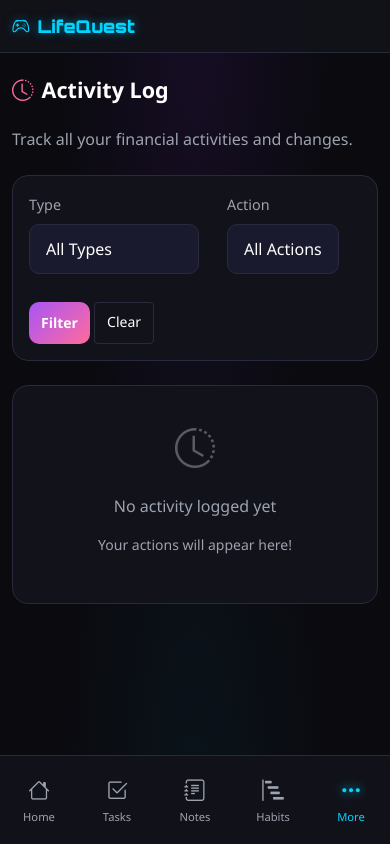
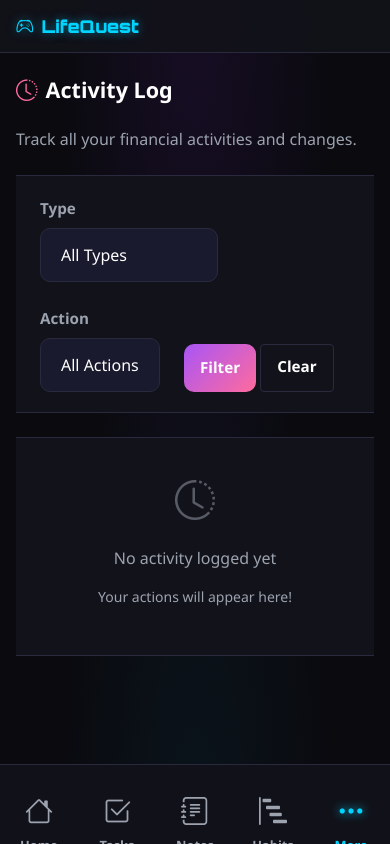
Before and after one commit to jayson-axia/budget, a Flask app: page /activity in a window 390 px wide. Run offline with Flask 3, Linux system fonts and the light colour scheme; the visitor is signed in with stand-in values (Sample User, id 1); data that the repository does not hold is empty.

Commit message:
Make app fully mobile responsive - edge-to-edge with larger buttons
CONTAINER & SPACING:
- Remove ALL side padding on mobile (true edge-to-edge layout)
- Cards now full-width with no rounded corners on mobile
- Table cards are edge-to-edge
- Remove Bootstrap grid side padding
- Flash messages are full-width

BUTTONS (MUCH BIGGER):
- Regular buttons: 52px height (was 46px)
- Small buttons: 48px (was 42px)
- Large buttons: 58px (was 52px)
- All buttons have larger font sizes and better padding

BOTTOM NAVIGATION:
- Increased height to 80px (was 70px)
- Icons enlarged to 1.75rem (was 1.35rem)
- Better padding and font weight
- More tappable and visible

FORMS:
- Input fields: 52px height (was 48px)
- Better padding and spacing
- Larger labels with font-weight

STAT BOXES & TEXT:
- Stat values: 1.6rem (was 1.4rem)
- Page headers: 1.6rem (was 1.5rem)
- Better padding throughout

MOBILE MORE MENU:
- Larger text (1.1rem)
- Bigger icons (1.5rem)
- Better spacing

Co-Authored-By: Claude Sonnet 4.5 <noreply@anthropic.com>

```diff
--- a/templates/base.html
+++ b/templates/base.html
@@ -413,10 +413,10 @@
         .bottom-nav a {
             flex: 1;
             text-align: center;
-            padding: 0.75rem 0.25rem;
+            padding: 1rem 0.25rem;
             color: var(--text-muted);
             text-decoration: none;
-            font-size: 0.7rem;
+            font-size: 0.75rem;
             transition: all 0.3s;
         }
 
@@ -429,15 +429,15 @@
         }
 
         .bottom-nav i {
-            font-size: 1.25rem;
+            font-size: 1.5rem;
             display: block;
-            margin-bottom: 2px;
+            margin-bottom: 4px;
         }
 
         @media (max-width: 991px) {
             .bottom-nav { display: flex; }
             .desktop-nav { display: none !important; }
-            body { padding-bottom: 70px; }
+            body { padding-bottom: 80px; }
         }
 
         /* Empty State */
@@ -573,40 +573,46 @@
 
         /* Mobile Responsive */
         @media (max-width: 767px) {
-            /* Container spacing */
+            /* Container spacing - full width on mobile */
             .container {
-                padding-left: 0.75rem;
-                padding-right: 0.75rem;
+                padding-left: 0;
+                padding-right: 0;
                 max-width: 100%;
+                margin: 0;
             }
 
             main.container {
-                padding-top: 1rem;
-                padding-bottom: 1rem;
+                padding: 1rem;
+            }
+
+            /* Navbar */
+            .navbar .container {
+                padding-left: 1rem;
+                padding-right: 1rem;
             }
 
             /* Stat boxes - better sizing for mobile */
             .stat-box {
-                padding: 1rem;
+                padding: 1.25rem;
             }
 
             .stat-box h3 {
-                font-size: 1.4rem;
+                font-size: 1.6rem;
             }
 
             .stat-label {
-                font-size: 0.8rem;
+                font-size: 0.85rem;
             }
 
             /* Page headers */
             .page-header-flex {
                 flex-direction: column;
                 align-items: flex-start !important;
-                gap: 0.75rem;
+                gap: 1rem;
             }
 
             .page-header-flex h1 {
-                font-size: 1.5rem;
+                font-size: 1.6rem;
             }
 
             .page-header-flex .d-flex {
@@ -617,58 +623,63 @@
                 flex: 1;
             }
 
-            /* Buttons - larger touch targets */
+            /* Buttons - MUCH larger touch targets */
             .btn {
-                min-height: 46px;
-                font-size: 0.95rem;
-                padding: 0.625rem 1rem;
+                min-height: 52px;
+                font-size: 1rem;
+                padding: 0.75rem 1.25rem;
+                font-weight: 600;
             }
 
             .btn-sm {
-                min-height: 42px;
-                min-width: 42px;
-                padding: 0.5rem 0.75rem;
-                font-size: 0.875rem;
+                min-height: 48px;
+                min-width: 48px;
+                padding: 0.625rem 1rem;
+                font-size: 0.95rem;
             }
 
             .btn-lg {
-                min-height: 52px;
-                font-size: 1.1rem;
+                min-height: 58px;
+                font-size: 1.15rem;
             }
 
             /* Forms - prevent iOS zoom and better spacing */
             .form-control, .form-select {
-                min-height: 48px;
+                min-height: 52px;
                 font-size: 16px;
-                padding: 0.75rem 1rem;
+                padding: 0.875rem 1.25rem;
             }
 
             .form-label {
-                font-size: 0.9rem;
+                font-size: 0.95rem;
                 margin-bottom: 0.5rem;
+                font-weight: 600;
             }
 
             .input-group-text {
                 font-size: 16px;
-                padding: 0.75rem 1rem;
+                padding: 0.875rem 1.25rem;
             }
 
             .mb-3 {
-                margin-bottom: 1rem !important;
+                margin-bottom: 1.25rem !important;
             }
 
             /* Cards */
             .game-card {
                 margin-bottom: 1rem;
+                border-radius: 0;
+                border-left: none;
+                border-right: none;
             }
 
             .game-card-body {
-                padding: 1rem;
+                padding: 1.25rem 1rem;
             }
 
             .game-card-header {
-                padding: 0.875rem 1rem;
-                font-size: 1rem;
+                padding: 1rem;
+                font-size: 1.05rem;
             }
 
             /* Tables to cards */
@@ -715,22 +728,25 @@
 
             .table-mobile-cards tbody td:last-child {
                 justify-content: flex-end;
-                padding-top: 0.75rem;
-                margin-top: 0.5rem;
+                padding-top: 0.875rem;
+                margin-top: 0.625rem;
                 border-top: 1px solid var(--border-color);
             }
 
             /* Flash messages */
             .flash-messages {
-                left: 10px;
-                right: 10px;
+                left: 0;
+                right: 0;
                 top: 60px;
                 max-width: none;
             }
 
             .alert {
-                font-size: 0.95rem;
-                padding: 0.875rem 1rem;
+                font-size: 1rem;
+                padding: 1rem 1.25rem;
+                border-radius: 0;
+                border-left: none;
+                border-right: none;
             }
 
             /* Charts */
@@ -748,11 +764,18 @@
             }
 
             /* Grid spacing */
-            .row.g-3 {
-                gap: 0.75rem !important;
+            .row {
+                margin-left: 0;
+                margin-right: 0;
             }
 
-            .col-12 {
+            .row.g-3 {
+                gap: 0.5rem !important;
+            }
+
+            .col-12, .col-6, .col-md-6, .col-lg-4 {
+                padding-left: 0;
+                padding-right: 0;
                 margin-bottom: 0;
             }
 
@@ -763,31 +786,41 @@
 
             /* Bottom nav improvements */
             .bottom-nav {
-                padding: 0.5rem 0;
+                padding: 0.75rem 0;
+                height: 80px;
             }
 
             .bottom-nav a {
-                padding: 0.625rem 0.25rem;
-                font-size: 0.7rem;
+                padding: 0.75rem 0.25rem;
+                font-size: 0.8rem;
+                font-weight: 600;
             }
 
             .bottom-nav i {
-                font-size: 1.35rem;
-                margin-bottom: 3px;
+                font-size: 1.75rem;
+                margin-bottom: 5px;
             }
 
             /* Mobile more menu */
             .mobile-more-panel {
-                padding: 1.25rem;
+                padding: 1.5rem 1rem;
+                bottom: 80px;
             }
 
             .mobile-more-links a {
-                padding: 1rem 0.75rem;
-                font-size: 1.05rem;
+                padding: 1.125rem 1rem;
+                font-size: 1.1rem;
+                font-weight: 500;
             }
 
             .mobile-more-links a i {
-                font-size: 1.35rem;
+                font-size: 1.5rem;
+            }
+
+            .mobile-more-header {
+                font-size: 1.2rem;
+                padding-bottom: 1rem;
+                margin-bottom: 1rem;
             }
 
             /* Dropdowns */
```
Also changed, not shown: other parts of templates/base.html (+19 -18 lines).
